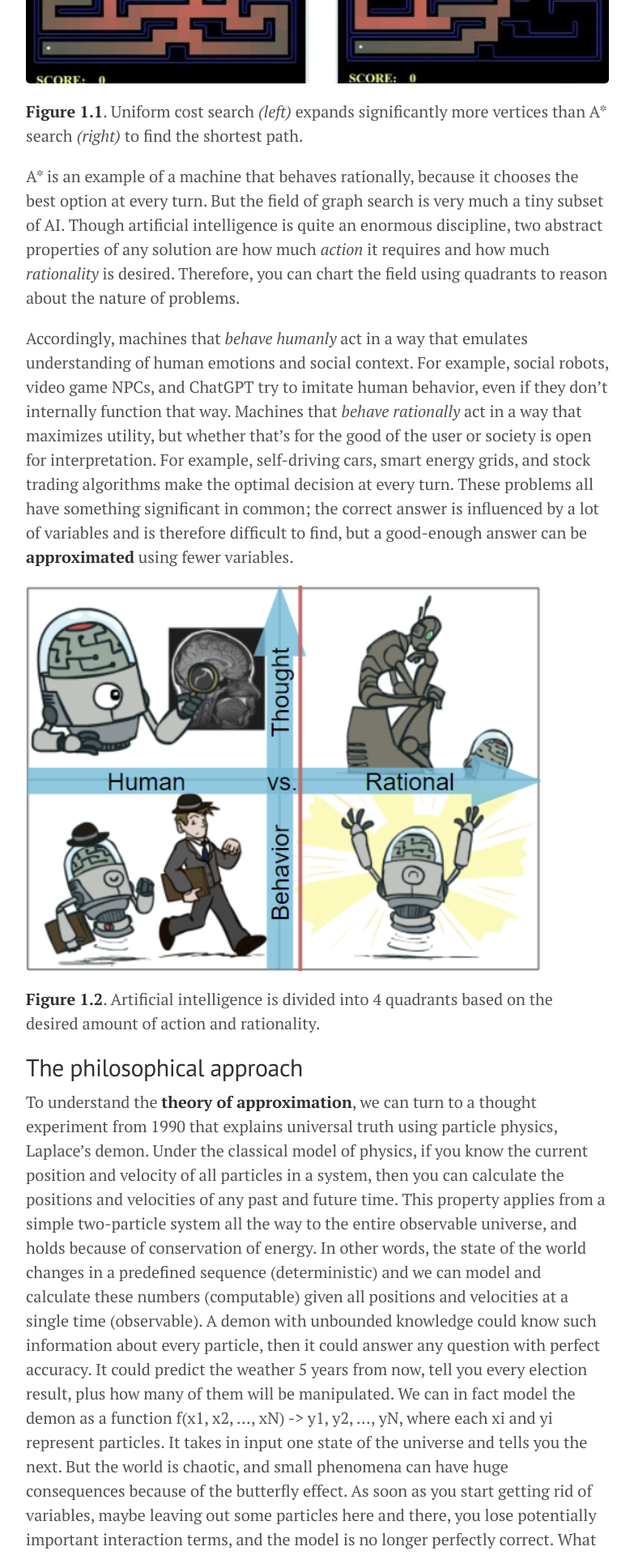
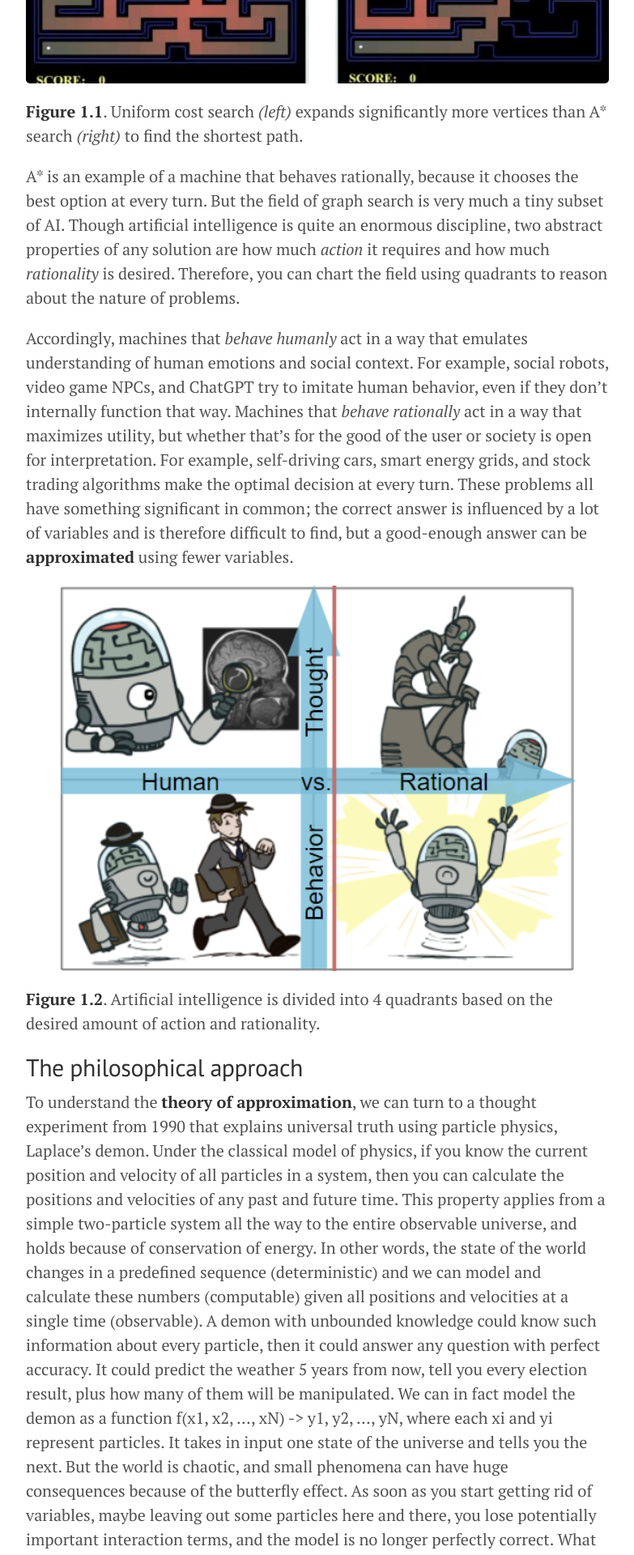
Before and after one commit to chinarjoshi/chinarjoshi.github.io, a Jekyll site: the page built from _posts/regulation/2024-01-01-regulation.md, in a window 1280 px wide. Shown: the part 3067-4987 px from the top of the page at 81% size, without its empty margins (248-1031 px from the left). Built offline with Jekyll 4.4.1, drawn with Linux system fonts in a browser that asks for light colours.

Commit message:
Center last image

```diff
--- a/_posts/regulation/2024-01-01-regulation.md
+++ b/_posts/regulation/2024-01-01-regulation.md
@@ -38,7 +38,9 @@ A* is an example of a machine that behaves rationally, because it chooses the be
 
 Accordingly, machines that *behave humanly* act in a way that emulates understanding of human emotions and social context. For example, social robots, video game NPCs, and ChatGPT try to imitate human behavior, even if they don’t internally function that way. Machines that *behave rationally* act in a way that maximizes utility, but whether that’s for the good of the user or society is open for interpretation. For example, self-driving cars, smart energy grids, and stock trading algorithms make the optimal decision at every turn. These problems all have something significant in common; the correct answer is influenced by a lot of variables and is therefore difficult to find, but a good-enough answer can be **approximated** using fewer variables.
 
+<div style="display: flex; justify-content: center;">
 <img src="/assets/regulation/quadrants.png" alt="The quadrants of AI"/>
+</div>
 
 **Figure 1.2**. Artificial intelligence is divided into 4 quadrants based on the desired amount of action and rationality.
 
```
